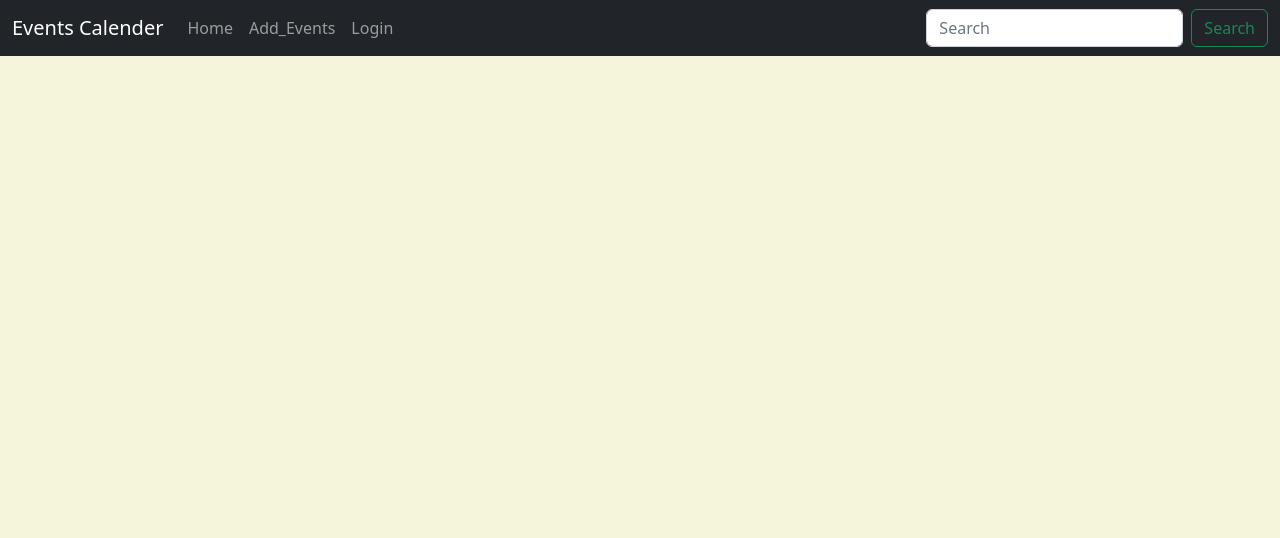
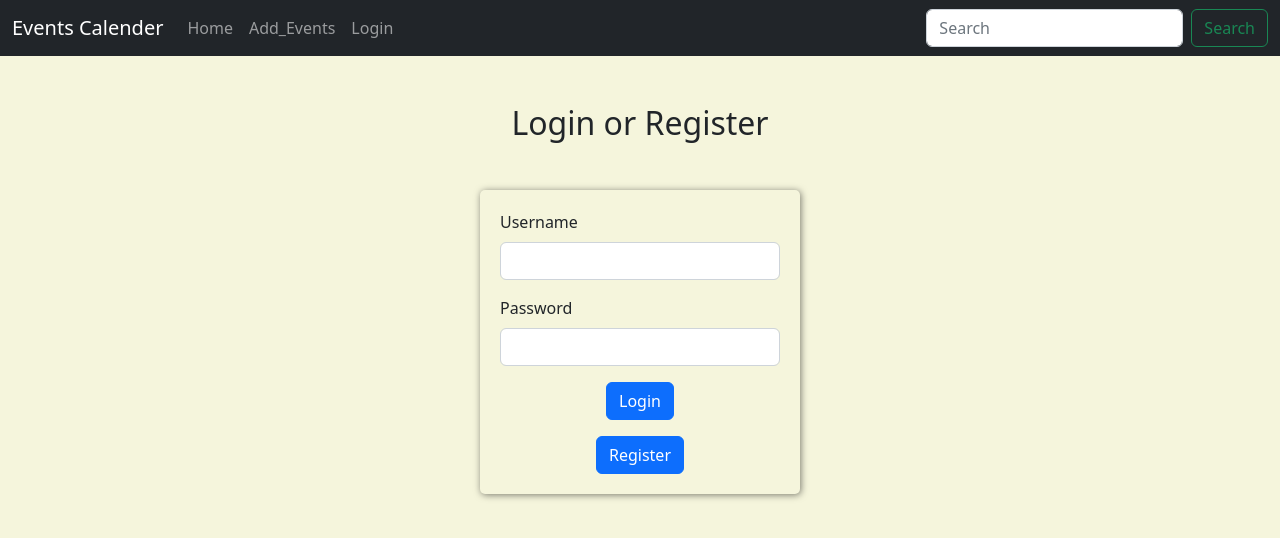
Before and after one commit to Ahtisham-Shakir/Events-Calender, a React (Create React App) app in the folder client/: page /login in a window 1280 px wide. Shown: the top 538 px of the page. Built offline with nearby package versions, Linux system fonts and the light colour scheme.

Commit message:
setup login and register functionality and multiselect data

```diff
--- a/client/src/App.js
+++ b/client/src/App.js
@@ -7,6 +7,7 @@ import {BrowserRouter as Router, Routes, Route} from 'react-router-dom'
 import EventsTable from './components/EventsTable/EventsTable';
 import { ToastContainer } from 'react-toastify';
 import 'react-toastify/dist/ReactToastify.css';
+import Login from './components/Login/Login';
 
 function App() {
   return (
@@ -17,6 +18,7 @@ function App() {
       <Routes>
         <Route path='/' element={<EventsTable/>}/>
         <Route path='/addevent' element={<Form/>}/>
+        <Route path='/login' element={<Login/>}/>
       </Routes>
     </Router>
    </div>
--- a/client/src/StateProvider.js
+++ b/client/src/StateProvider.js
@@ -62,6 +62,16 @@ const StateProvider = ({ children }) => {
         else if (data.eventType === 'private') {
             for (const key in data) {
                 if (data[key] === '' || data.privateUsers.length === 0) {
+                    showToast('error', 'Please fill all the fields!')
+                    return false
+                }
+            }
+            return true
+        }
+
+        else{
+            for (const key in data) {
+                if (data[key] === '') {
                     showToast('error', 'Please fill all the fields!')
                     return false
                 }
--- a/client/src/components/Form/Form.js
+++ b/client/src/components/Form/Form.js
@@ -1,10 +1,16 @@
-import React, { useState } from 'react';
+import React, { useState, useEffect } from 'react';
 import Multiselect from 'multiselect-react-dropdown';
 import { useGlobalState } from '../../StateProvider';
+import axios from '../../axios'
 
 const Form = () => {
-    const optionsData = [{ name: 'option 1', id: 1 }, { name: 'option 2', id: 2 }];
-    const [options] = useState(optionsData);
+
+    const [options, setOptions] = useState([]);
+    useEffect( () => {
+         axios.get('/getusers').then((res)=>{
+            setOptions(res.data)
+         })
+    }, [])
 
     const { data, setData, handleSubmit, isEditing } = useGlobalState();
 
@@ -69,14 +75,14 @@ const Form = () => {
                         data.eventType === 'private'
                         &&
                         <div className='col-md-6'>
-                            <Multiselect options={options} displayValue="name" onSelect={onSelect} onRemove={onRemove} className='bg-light' />
+                            <Multiselect options={options} displayValue="username" onSelect={onSelect} onRemove={onRemove} className='bg-light' />
                         </div>
                     }
 
 
 
                     <div className="col-12 text-center">
-                        <button type="submit" className="btn btn-primary">{isEditing? 'update Event':'Add Event'}</button>
+                        <button type="submit" className="btn btn-primary">{isEditing ? 'update Event' : 'Add Event'}</button>
                     </div>
                 </form>
             </div>
--- /dev/null
+++ b/client/src/components/Login/Login.js
@@ -0,0 +1,77 @@
+import React, { useState } from 'react'
+import { useGlobalState } from '../../StateProvider'
+import axios from '../../axios';
+
+function Login() {
+    const [userData, setUserData] = useState({
+        username: '',
+        password: ''
+    })
+
+    const { showToast, validate } = useGlobalState();
+
+    const handleChange = (e) => {
+        setUserData(state => ({
+            ...state,
+            [e.target.name]: e.target.value
+        }))
+    }
+
+    // function to login user
+    const login = () => {
+        if (validate(userData)) {
+            axios.post('/login', userData).then((res) => {
+                showToast('success', res.data.message)
+                setUserData({
+                    username: '',
+                    password: ''
+                })
+            }).catch((err) => {
+                showToast('error', 'Getting some issues try again later')
+            })
+        }
+    }
+
+    // function to register user
+    const register = () => {
+        if (validate(userData)) {
+            axios.post('/register', userData).then((res) => {
+                showToast('success', res.data);
+                setUserData({
+                    username: '',
+                    password: ''
+                })
+            }).catch((err) => {
+                showToast('error', 'Getting some issues try again later')
+            })
+        }
+    }
+
+    return (
+        <>
+            <h2 className='text-center my-5'>Login or Register</h2>
+            <div className='container w-25 box'>
+                <form className="row g-3">
+                    <div className="col-md-12">
+                        <label htmlFor="username" className="form-label">Username</label>
+                        <input type="text" className="form-control" id="username" value={userData.username} name='username' onChange={handleChange} />
+                    </div>
+
+                    <div className="col-md-12">
+                        <label htmlFor="password" className="form-label">Password</label>
+                        <input type="password" className="form-control" id="password" value={userData.password} name='password' onChange={handleChange} />
+                    </div>
+
+                    <div className="col-12 text-center">
+                        <button type="button" className="btn btn-primary" onClick={login}>Login</button>
+                    </div>
+                    <div className="col-12 text-center">
+                        <button type="button" className="btn btn-primary" onClick={register}>Register</button>
+                    </div>
+                </form>
+            </div>
+        </>
+    )
+}
+
+export default Login
```
Also changed, not shown: 1 other file (tests, documents, lock files or other folders).
